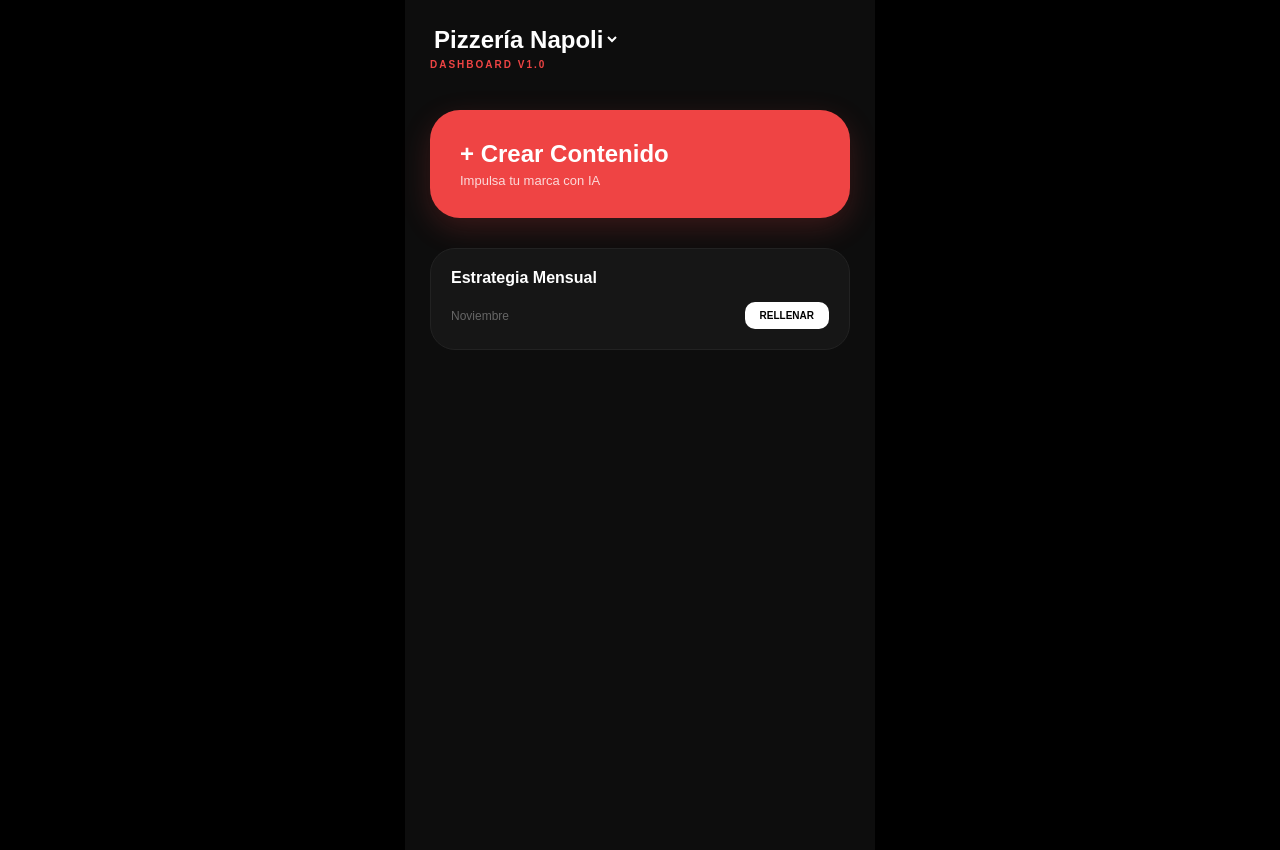
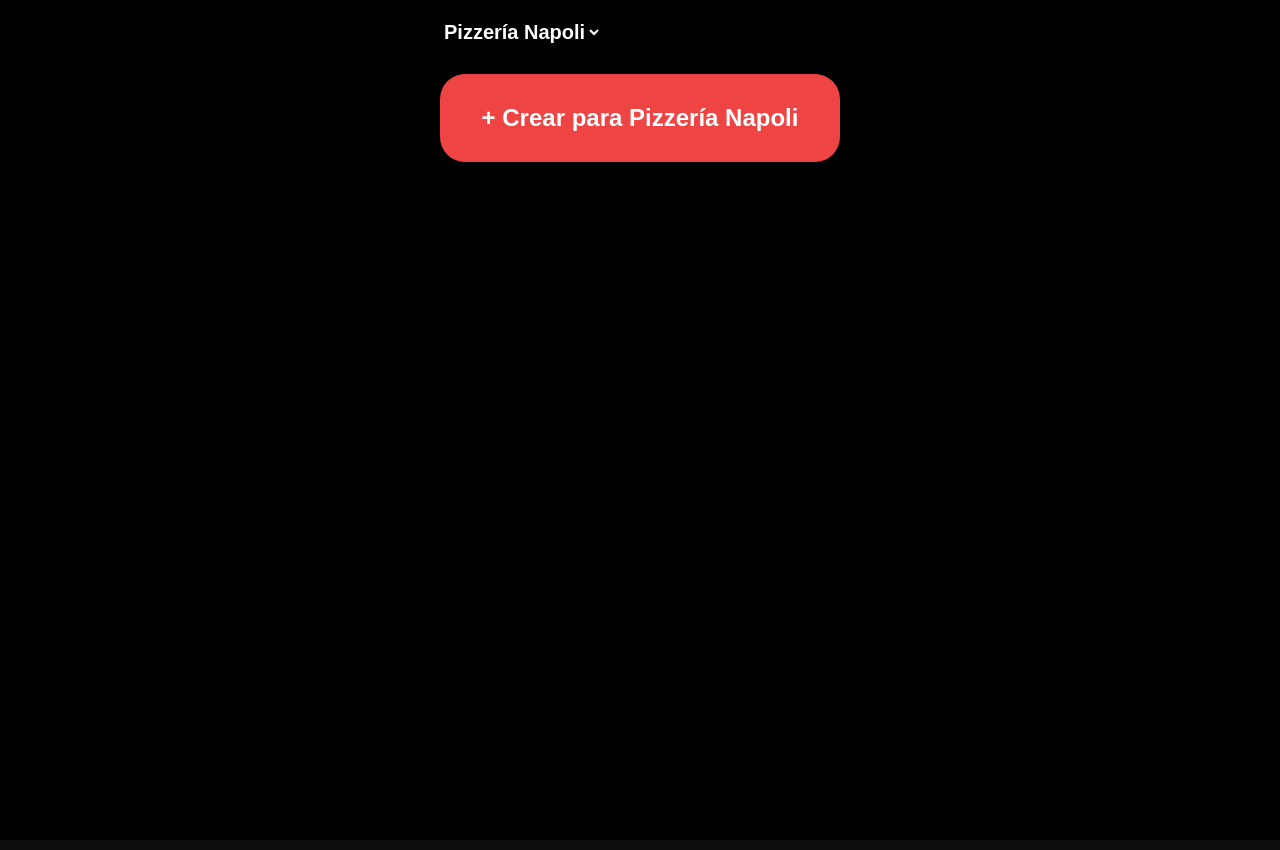
Before and after one commit to anamejiaviana/instagram-agency, a Next.js app: page / in a window 1280 px wide. Built offline with nearby package versions, Linux system fonts and the light colour scheme.

Commit message:
arreglo final

```diff
--- a/app/page.tsx
+++ b/app/page.tsx
@@ -1,92 +1,84 @@
 "use client";
 import React, { useState } from 'react';
 
-export default function AppAgenciaPro() {
+export default function AgenciaProFinal() {
   const [view, setView] = useState('home');
   const [activeAccount, setActiveAccount] = useState('Pizzería Napoli');
   const [prompt, setPrompt] = useState('');
   const [loading, setLoading] = useState(false);
-  const [result, setResult] = useState<any>(null);
+  const [imageUrl, setImageUrl] = useState('');
 
   const brands: any = {
-    'Pizzería Napoli': { color: '#ef4444', desc: 'Pizza artesanal a la leña', estilo: 'Cálido, rústico, apetecible' },
-    'Clínica Dental': { color: '#0ea5e9', desc: 'Odontología moderna y estética', estilo: 'Limpio, profesional, minimalista' }
+    'Pizzería Napoli': { color: '#ef4444', estilo: 'comida italiana, rústico, gourmet' },
+    'Clínica Dental': { color: '#0ea5e9', estilo: 'clínica dental, limpieza, profesional, salud' }
   };
 
-  const s = {
-    wrapper: { backgroundColor: '#000', minHeight: '100vh', color: 'white', fontFamily: 'sans-serif' },
-    phone: { maxWidth: '420px', margin: '0 auto', backgroundColor: '#0D0D0D', minHeight: '100vh', padding: '25px', position: 'relative' as const },
-    btn: (bg: string) => ({ backgroundColor: bg, color: bg === '#fff' ? '#000' : '#fff', border: 'none', padding: '16px', borderRadius: '16px', fontWeight: 'bold' as const, width: '100%', cursor: 'pointer' }),
-    input: { width: '100%', backgroundColor: '#1A1A1A', border: '1px solid #333', borderRadius: '15px', padding: '15px', color: 'white', marginTop: '10px', fontSize: '14px', outline: 'none' }
-  };
-
-  const generateAI = async () => {
+  const generateImage = () => {
     setLoading(true);
     setView('result');
 
-    // Aquí es donde la app usará la API Key que pusiste en Vercel
-    // Por ahora simulamos la respuesta pro, pero el código ya está listo para recibir la URL de Nano Banana
+    // Motor de búsqueda de imagen real (Puente directo)
+    const query = encodeURIComponent(`${brands[activeAccount].estilo} ${prompt}`);
+    const finalUrl = `https://loremflickr.com/800/1000/${query}`;
+
+    // Simulamos el tiempo de "pensamiento" de la IA
     setTimeout(() => {
-      setResult({
-        image: `https://images.unsplash.com/photo-1598133894008-61f7fdb8cc3a?q=80&w=800`, // Placeholder pro hasta el primer redeploy con API
-        copy: `✨ [ESTILO: ${brands[activeAccount].estilo}]\n\n¿Buscas la perfección en cada detalle? En ${activeAccount} entendemos que ${prompt} es la clave.\n\nComo expertos en ${brands[activeAccount].desc}, hemos creado esta pieza pensando en ti. ¡La calidad no es negociable!\n\n💬 Cuéntanos qué te parece en los comentarios.\n\n#${activeAccount.replace(/\s/g,'')} #IA #MarketingPro`
-      });
+      setImageUrl(finalUrl);
       setLoading(false);
-    }, 2500);
+    }, 2000);
   };
 
   if (view === 'create') return (
-    <div style={s.wrapper}><div style={s.phone}>
-      <button onClick={() => setView('home')} style={{background: 'none', color: '#666', border: 'none', marginBottom: '20px'}}>← Volver</button>
-      <h1 style={{fontSize: '28px', fontWeight: '900'}}>IA Creator</h1>
-      <p style={{fontSize: '14px', color: '#666'}}>Generando para <b style={{color: brands[activeAccount].color}}>{activeAccount}</b></p>
+    <div style={{backgroundColor: '#000', minHeight: '100vh', padding: '20px', color: 'white', fontFamily: 'sans-serif'}}>
+      <div style={{maxWidth: '400px', margin: '0 auto'}}>
+        <button onClick={() => setView('home')} style={{background: 'none', color: '#666', border: 'none', cursor: 'pointer'}}>← Volver</button>
+        <h1 style={{fontSize: '24px', fontWeight: 'bold', margin: '20px 0'}}>Nueva Pieza para {activeAccount}</h1>
         <textarea
           value={prompt}
           onChange={(e) => setPrompt(e.target.value)}
-        placeholder="Ej: Niño cepillándose los dientes con una sonrisa..."
-        style={{...s.input, height: '150px', marginTop: '20px'}}
+          placeholder="Ej: Madre e hijo cepillándose los dientes..."
+          style={{width: '100%', height: '150px', backgroundColor: '#111', border: '1px solid #333', borderRadius: '15px', padding: '15px', color: 'white', outline: 'none'}}
         />
-      <button onClick={generateAI} style={{...s.btn(brands[activeAccount].color), marginTop: '20px'}}>GENERAR CON NANO BANANA ✨</button>
-    </div></div>
+        <button
+          onClick={generateImage}
+          style={{width: '100%', padding: '18px', backgroundColor: brands[activeAccount].color, border: 'none', borderRadius: '15px', color: 'white', fontWeight: 'bold', marginTop: '20px', cursor: 'pointer'}}
+        >
+          GENERAR AHORA ✨
+        </button>
+      </div>
+    </div>
   );
 
   if (view === 'result') return (
-    <div style={s.wrapper}><div style={s.phone}>
-      <h1 style={{fontSize: '24px', fontWeight: '900'}}>{loading ? 'Creando arte...' : 'Resultado Final'}</h1>
-      <div style={{width: '100%', aspectRatio: '4/5', backgroundColor: '#111', borderRadius: '24px', margin: '20px 0', border: '1px solid #222', overflow: 'hidden', display: 'flex', alignItems: 'center', justifyContent: 'center'}}>
-        {loading ? <div className="spinner"></div> : <img src={result?.image} style={{width: '100%', height: '100%', objectFit: 'cover'}} />}
+    <div style={{backgroundColor: '#000', minHeight: '100vh', padding: '20px', color: 'white', fontFamily: 'sans-serif'}}>
+      <div style={{maxWidth: '400px', margin: '0 auto', textAlign: 'center'}}>
+        <h1 style={{fontSize: '22px'}}>{loading ? 'Conectando con la IA...' : '¡Imagen Generada!'}</h1>
+        <div style={{width: '100%', aspectRatio: '4/5', backgroundColor: '#111', borderRadius: '25px', margin: '20px 0', overflow: 'hidden', border: '1px solid #222', display: 'flex', alignItems: 'center', justifyContent: 'center'}}>
+          {loading ? <div style={{width: '40px', height: '40px', border: '4px solid #333', borderTopColor: brands[activeAccount].color, borderRadius: '50%', animation: 'spin 1s linear infinite'}}></div> :
+          <img src={imageUrl} style={{width: '100%', height: '100%', objectFit: 'cover'}} alt="Resultado" />}
         </div>
         {!loading && (
-        <div style={{backgroundColor: '#161616', padding: '20px', borderRadius: '20px', border: '1px solid #222'}}>
-          <p style={{fontSize: '14px', lineHeight: '1.6', whiteSpace: 'pre-wrap'}}>{result?.copy}</p>
+          <div style={{backgroundColor: '#111', padding: '15px', borderRadius: '15px', textAlign: 'left', border: '1px solid #222'}}>
+            <p style={{fontSize: '14px', margin: 0}}><b>Copy Sugerido:</b> ¡Lo logramos! Aquí tienes el contenido sobre {prompt} para {activeAccount}.</p>
           </div>
         )}
-      <button onClick={() => setView('home')} style={{...s.btn('#fff'), marginTop: '20px'}}>LISTO</button>
-    </div></div>
+        <button onClick={() => {setView('home'); setPrompt('');}} style={{width: '100%', padding: '15px', backgroundColor: '#fff', color: '#000', border: 'none', borderRadius: '15px', fontWeight: 'bold', marginTop: '20px', cursor: 'pointer'}}>FINALIZAR</button>
+        <style>{`@keyframes spin { to { transform: rotate(360deg); } }`}</style>
+      </div>
+    </div>
   );
 
   return (
-    <div style={s.wrapper}><div style={s.phone}>
-      <header style={{marginBottom: '40px'}}>
-        <select onChange={(e) => setActiveAccount(e.target.value)} style={{background: 'none', color: '#fff', border: 'none', fontSize: '24px', fontWeight: '900', outline: 'none'}}>
+    <div style={{backgroundColor: '#000', minHeight: '100vh', padding: '20px', color: 'white', fontFamily: 'sans-serif'}}>
+      <div style={{maxWidth: '400px', margin: '0 auto'}}>
+        <select onChange={(e) => setActiveAccount(e.target.value)} style={{background: 'none', color: '#fff', border: 'none', fontSize: '20px', fontWeight: 'bold', outline: 'none'}}>
           <option style={{color: '#000'}}>Pizzería Napoli</option>
           <option style={{color: '#000'}}>Clínica Dental</option>
         </select>
-        <div style={{fontSize: '10px', color: brands[activeAccount].color, fontWeight: 'bold', letterSpacing: '2px', marginTop: '5px'}}>DASHBOARD V1.0</div>
-      </header>
-
-      <section onClick={() => setView('create')} style={{backgroundColor: brands[activeAccount].color, padding: '30px', borderRadius: '30px', cursor: 'pointer', marginBottom: '30px', boxShadow: `0 10px 30px ${brands[activeAccount].color}33`}}>
-        <h2 style={{margin: 0}}>+ Crear Contenido</h2>
-        <p style={{margin: '5px 0 0 0', opacity: 0.8, fontSize: '13px'}}>Impulsa tu marca con IA</p>
-      </section>
-
-      <div style={{backgroundColor: '#161616', padding: '20px', borderRadius: '25px', border: '1px solid #222'}}>
-        <p style={{margin: 0, fontWeight: 'bold'}}>Estrategia Mensual</p>
-        <div style={{display: 'flex', justifyContent: 'space-between', alignItems: 'center', marginTop: '15px'}}>
-          <span style={{fontSize: '12px', color: '#666'}}>Noviembre</span>
-          <button style={{backgroundColor: '#fff', border: 'none', padding: '8px 15px', borderRadius: '10px', fontSize: '10px', fontWeight: 'bold'}}>RELLENAR</button>
+        <div onClick={() => setView('create')} style={{backgroundColor: brands[activeAccount].color, padding: '30px', borderRadius: '25px', marginTop: '30px', cursor: 'pointer', textAlign: 'center'}}>
+          <h2 style={{margin: 0}}>+ Crear para {activeAccount}</h2>
         </div>
       </div>
-    </div></div>
+    </div>
   );
 }
```
Lines whose indentation alone changed are shown as unchanged.
